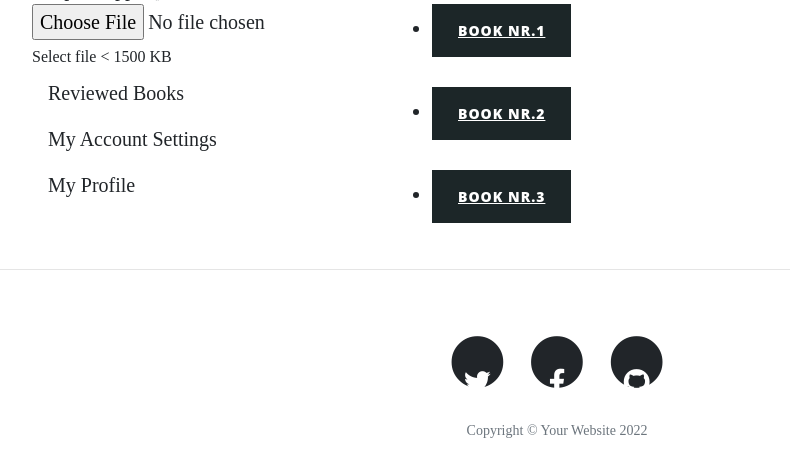
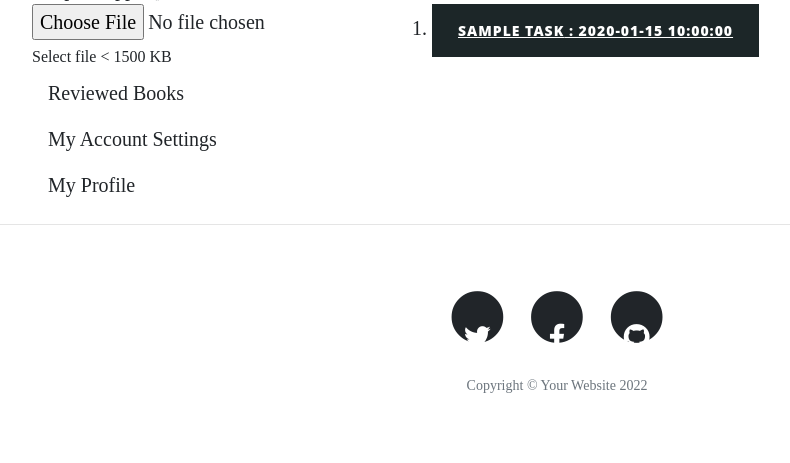
Before and after one commit to LySeriuos/MS-3-book-review, a Flask app: page /member/1 in a window 1280 px wide. Shown: the part 734-1197 px from the top of the page, without its empty margins (83-873 px from the left). After the commit the page ends 1127 px from the top, so only its background shows below. Run offline with Flask 2, Linux system fonts and the light colour scheme; the visitor is signed in with stand-in values (Sample User, id 1); a database or web service that is not in the repository returns one stand-in record (values such as "Sample title"); some libraries are stand-ins or nearby versions.

Commit message:
bind data form db to accordion

```diff
--- a/first.py
+++ b/first.py
@@ -51,8 +51,7 @@ def reviews_book(book_name):
         for obj in data:
             if obj["url"] == book_name:
                 book = obj
-    tasks = mongo.db.tasks.find()
-    return render_template("book.html", book=book, tasks=tasks)
+    return render_template("book.html", book=book)
 
 
 @app.route("/about")
@@ -121,7 +120,8 @@ def member(username):
     username = mongo.db.users.find_one(
         {"username": session["user"]})["username"]
     if session["user"]:
-        return render_template("member.html", username=username)
+        tasks = list(mongo.db.tasks.find())
+        return render_template("member.html", username=username, tasks=tasks)
     return redirect(url_for("login"))
 
 
--- a/templates/member.html
+++ b/templates/member.html
@@ -32,34 +32,23 @@
       </div>
     </div>
     <div class="col-8">
-      <ul>
+      <ol>
+        {% for task in tasks %}
         <li>
     <p>
       <a class="btn btn-primary" data-toggle="collapse" href="#collapseExample" role="button" aria-expanded="false" aria-controls="collapseExample">
-        Book Nr.1
+        <strong>{{ task.task_name }}</strong> : {{ task.due_date }}
       </a>
     </p>
-  </li>
-  <li>
-    <p>
-      <a class="btn btn-primary" data-toggle="collapse" href="#collapseExample" role="button" aria-expanded="false" aria-controls="collapseExample">
-        Book Nr.2
-      </a>
-    </p>
-  </li>
-  <li>
-    <p>
-      <a class="btn btn-primary" data-toggle="collapse" href="#collapseExample" role="button" aria-expanded="false" aria-controls="collapseExample">
-        Book Nr.3
-      </a>
-    </p>
-  </li>
-  </ul>
     <div class="collapse" id="collapseExample">
       <div class="card card-body">
-        Some placeholder content for the collapse component. This panel is hidden by default but revealed when the user activates the relevant trigger.
+        <strong> {{ task.category_name }}</strong>
+        {{ task.task_description }}
       </div>
     </div>
+  </li>
+  {% endfor %}
+</ol>
     </div>
   </div>
 </div>
```
